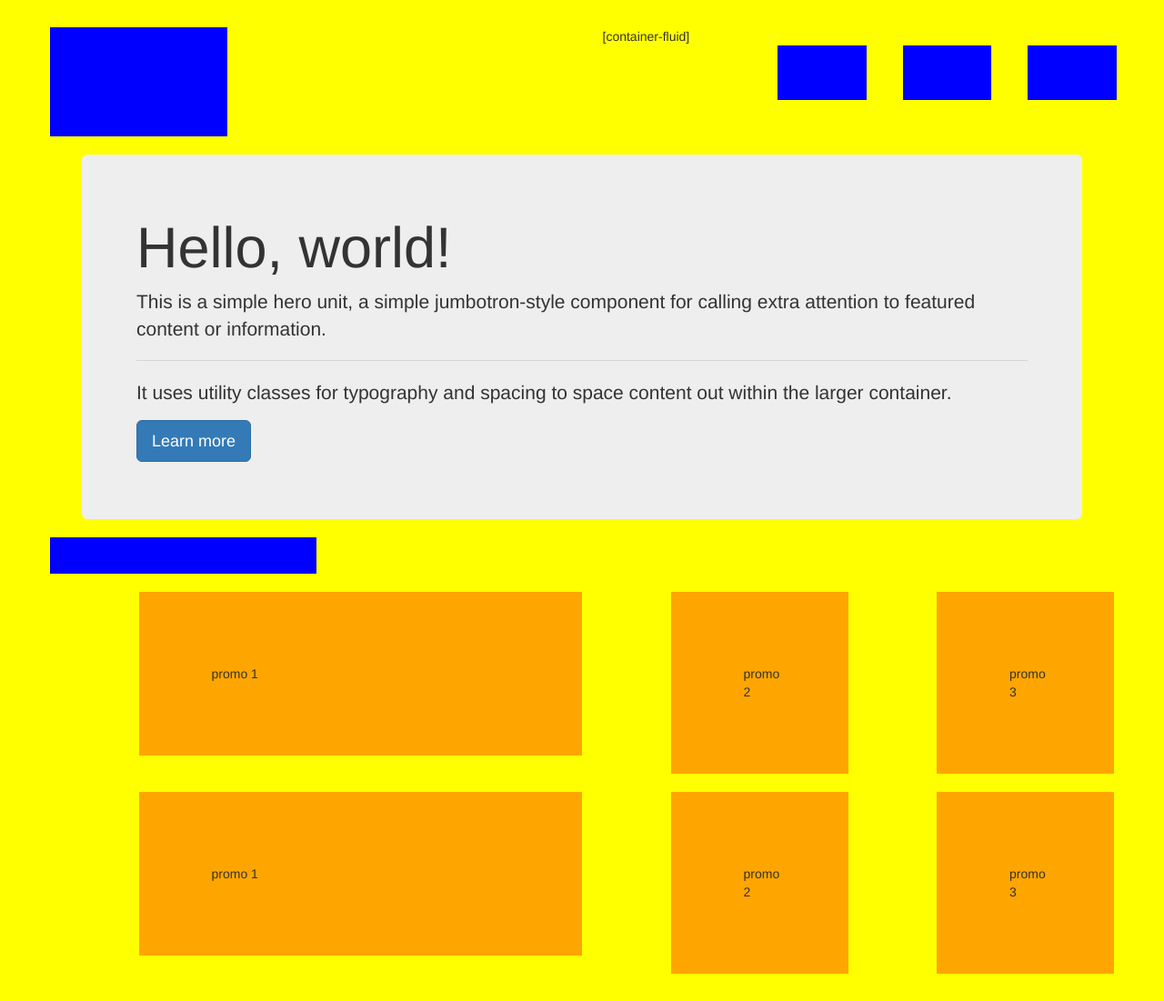
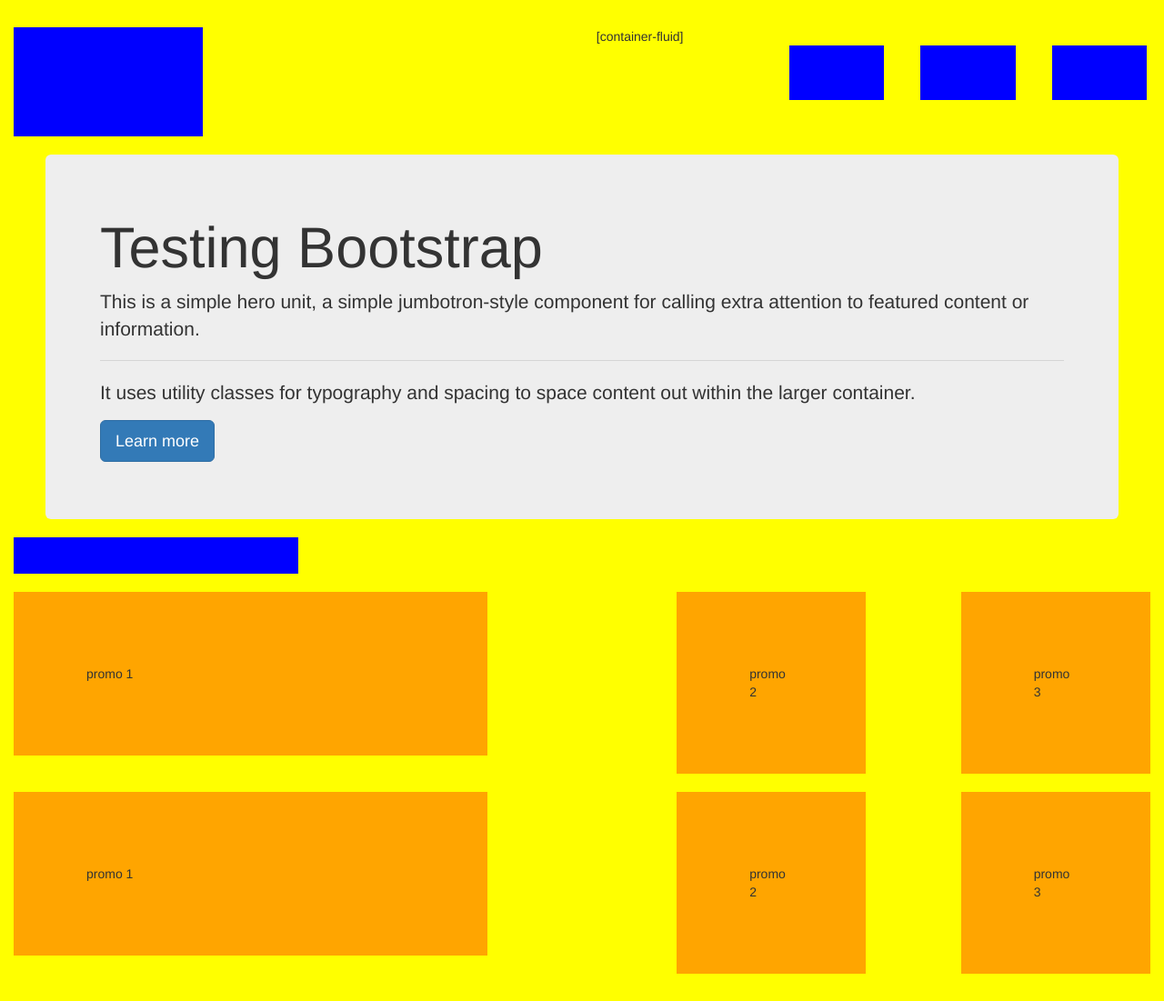
Before and after one commit to Sako-P/day4-takehome, a plain HTML site: page index.html in a window 1280 px wide. Shown: the whole page at 91% size. Drawn offline with nearby package versions, Linux system fonts and the light colour scheme.

Commit message:
practice 2nd commit

```diff
--- a/css/styles.css
+++ b/css/styles.css
@@ -33,3 +33,7 @@
   padding: 80px;
   margin-top: 20px;
 }
+
+.container {
+  margin: inherit;
+}
--- a/index.html
+++ b/index.html
@@ -11,18 +11,17 @@
 </head>
 <body>
   <div class="container-fluid yellow">
-    <div class="container">
+    <div>
       <div class="row">[container-fluid]
         <div class="col-md-2 blue1"></div>
-
         <div class="col-md-1 col-md-push-6 blue"></div>
         <div class="col-md-1 blue col-md-push-6"></div>
         <div class="col-md-1 blue col-md-push-6"></div>
       </div>
     </div>
-    <div class="container">
+    <div>
       <div class="jumbotron">
-        <h1 class="display-3">Hello, world!</h1>
+        <h1 class="display-3">Testing Bootstrap</h1>
         <p class="lead">This is a simple hero unit, a simple jumbotron-style component for calling extra attention to featured content or information.</p>
         <hr class="my-4">
         <p>It uses utility classes for typography and spacing to space content out within the larger container.</p>
@@ -31,21 +30,21 @@
         </p>
       </div>
     </div>
-    <div class="container">
+    <div>
       <div class="row">
         <div class="col-md-3 blue3"></div>
       </div>
     </div>
-    <div class="container">
+    <div>
       <div class="row">
-        <div class="col-md-5 col-md-push-1 orange">promo 1</div>
+        <div class="col-md-5 orange">promo 1</div>
         <div class="col-md-2 col-md-push-2 orange">promo 2</div>
         <div class="col-md-2 col-md-push-3 orange">promo 3</div>
       </div>
     </div>
-    <div class="container">
+    <div>
       <div class="row">
-        <div class="col-md-5 col-md-push-1 orange">promo 1</div>
+        <div class="col-md-5 orange">promo 1</div>
         <div class="col-md-2 col-md-push-2 orange">promo 2</div>
         <div class="col-md-2 col-md-push-3 orange">promo 3</div>
       </div>
```
